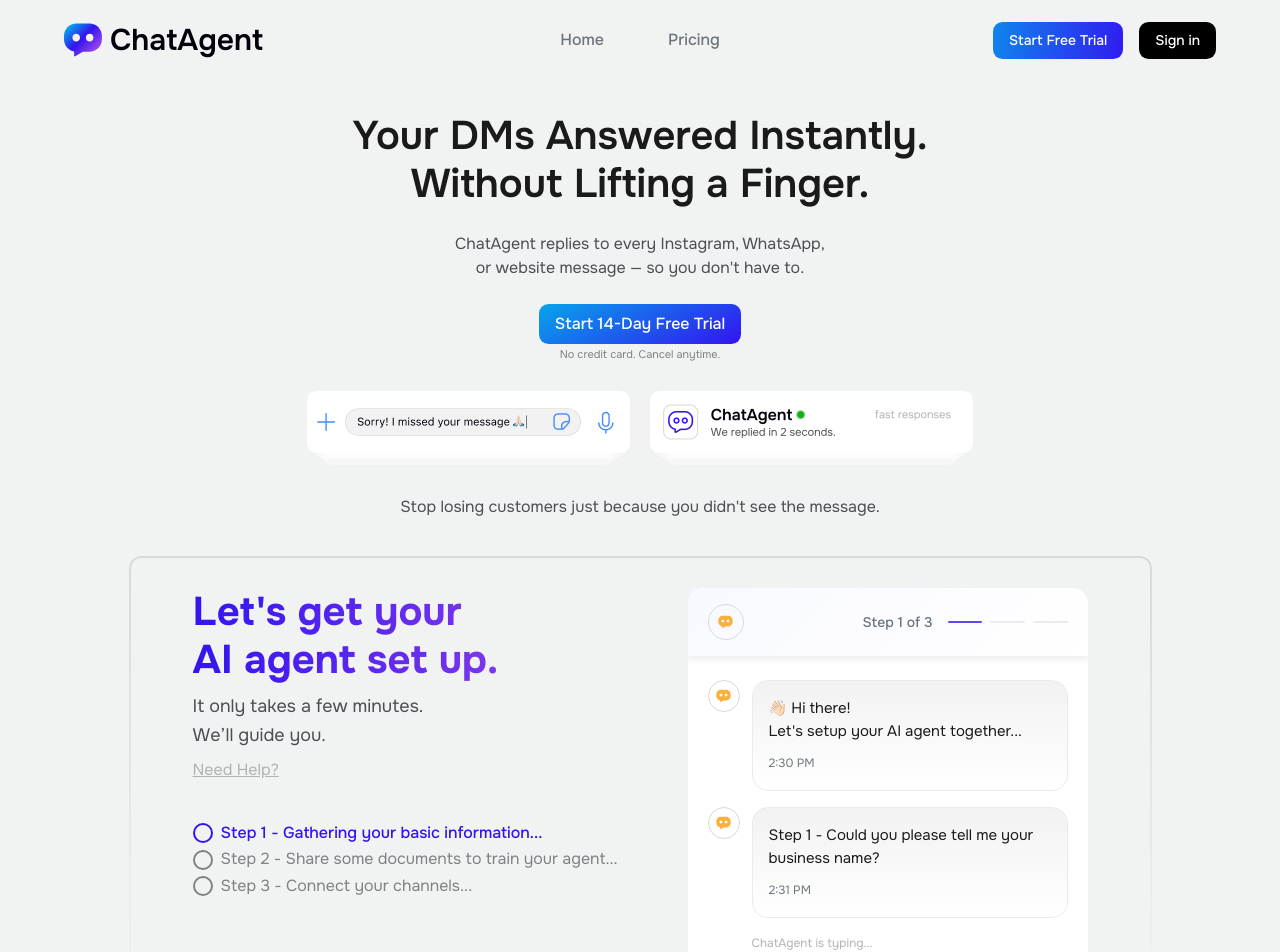
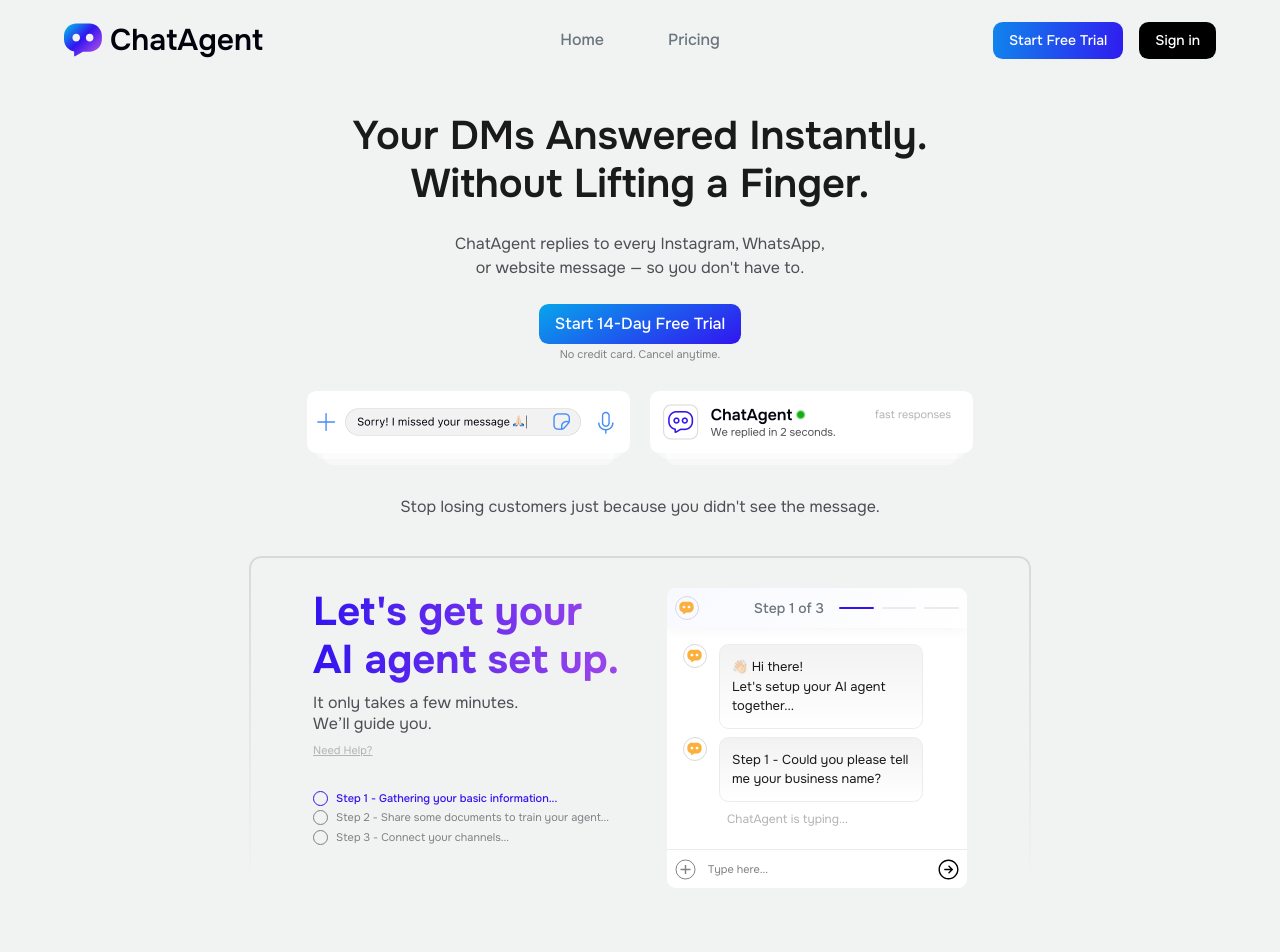
Before and after one commit to chat-agent-io/website, a Next.js app: page / in a window 1280 px wide. Shown: the top 952 px of the page. Built offline with nearby package versions, Linux system fonts and the light colour scheme.

Commit message:
Fix chat section styles for desktop devices

```diff
--- a/app/components/Home/ChatSection/ChatSection.module.scss
+++ b/app/components/Home/ChatSection/ChatSection.module.scss
@@ -112,8 +112,7 @@
 }
 
 .contentWrapper {
-  width: 100%;
-  max-width: 1023px;
+  width: fit-content;
 }
 
 .cardWrapper {
@@ -153,7 +152,7 @@
 .leftColumn {
   display: flex;
   flex-direction: column;
-  gap: 40px;
+  gap: 32px;
   flex: 1;
 }
 
@@ -175,9 +174,9 @@
 }
 
 .setupDescription {
-  font-size: 18px;
+  font-size: 16px;
   color: #4e4d54;
-  line-height: 1.6;
+  line-height: normal;
   margin: 0;
 }
 
@@ -185,6 +184,7 @@
   text-align: left;
   color: #b3b2b6;
   text-decoration: underline;
+  font-size: 11px;
 }
 
 .stepsList {
@@ -203,11 +203,11 @@
   display: flex;
   align-items: center;
   justify-content: center;
-  width: 20px;
-  min-width: 20px;
-  height: 20px;
+  width: 15px;
+  min-width: 15px;
+  height: 15px;
   border-radius: 50%;
-  border: 2px solid #818085;
+  border: 1px solid #818085;
   background: transparent;
   transition: all 0.3s ease;
 
@@ -227,7 +227,7 @@
 }
 
 .stepText {
-  font-size: 16px;
+  font-size: 11px;
   color: #818085;
   line-height: 1.4;
 
@@ -238,7 +238,7 @@
 }
 
 .chatCard {
-  width: 400px;
+  width: 300px;
   flex-shrink: 0;
   overflow: hidden;
   z-index: 5;
@@ -246,19 +246,20 @@
 
 .chatHeader {
   display: flex;
+  height: 40px;
   align-items: center;
   justify-content: space-between;
-  padding: 16px 20px;
+  padding: 0 8px;
   background: linear-gradient(135deg, #f8f9ff 0%, #fff 100%);
-  box-shadow: 0 2px 8px rgba(0, 0, 0, 0.1);
+  box-shadow: 0px 0px 16px rgba(0, 0, 0, 0.05);
 }
 
 .avatarContainer {
   display: flex;
   align-items: center;
   justify-content: center;
-  width: 36px;
-  height: 36px;
+  width: 24px;
+  height: 24px;
   border-radius: 50%;
   border: 1px solid #d9d8da;
 }
@@ -285,10 +286,9 @@
 .chatMessages {
   display: flex;
   flex-direction: column;
-  gap: 16px;
-  padding: 24px 20px;
-  min-height: 300px;
-  max-height: 400px;
+  gap: 8px;
+  padding: 16px;
+  height: 221px;
   overflow-y: auto;
 }
 
@@ -302,8 +302,8 @@
   display: flex;
   align-items: center;
   justify-content: center;
-  width: 32px;
-  height: 32px;
+  width: 24px;
+  height: 24px;
   border-radius: 50%;
   flex-shrink: 0;
   border: 1px solid #d9d8da;
@@ -311,18 +311,19 @@
 
 .messageBubble {
   flex: 1;
-  padding: 16px;
+  padding: 12px;
   background: linear-gradient(180deg, #f2f2f2 0%, #ffffff 100%);
-  border-radius: 16px;
+  border-radius: 9.5px;
   border: 1px solid #e9ecef;
   position: relative;
+  max-width: 204px;
+  width: 100%;
 }
 
 .messageText {
-  font-size: 15px;
+  font-size: 13px;
   color: #1a1a1a;
   line-height: 1.5;
-  margin: 0 0 8px 0;
   white-space: pre-line;
 }
 
@@ -347,7 +348,7 @@
   display: flex;
   align-items: center;
   gap: 12px;
-  padding: 5px;
+  padding: 8.5px 8px;
   background: white;
   border-top: 1px solid #e9ecef;
 }
@@ -356,8 +357,6 @@
   display: flex;
   align-items: center;
   justify-content: center;
-  width: 36px;
-  height: 36px;
   background: none;
   border: none;
   cursor: pointer;
@@ -372,8 +371,7 @@
 
 .inputField {
   flex: 1;
-  padding: 12px 16px;
-  font-size: 14px;
+  font-size: 11px;
   outline: none;
   transition: border-color 0.2s ease;
   color: #000;
@@ -387,8 +385,6 @@
   display: flex;
   align-items: center;
   justify-content: center;
-  width: 36px;
-  height: 36px;
   border: none;
   cursor: pointer;
   transition: all 0.2s ease;
--- a/app/components/Home/ChatSection/ChatSection.tsx
+++ b/app/components/Home/ChatSection/ChatSection.tsx
@@ -200,7 +200,7 @@
               )}
             </div>
 
-            <Card className={styles.chatCard}>
+            <Card className={styles.chatCard} radius="9.5px">
               <div className={styles.chatHeader}>
                 <div className={styles.avatarContainer}>
                   <ChatIcon />
@@ -227,7 +227,6 @@
                     </div>
                     <div className={styles.messageBubble}>
                       <p className={styles.messageText}>{chat.message}</p>
-                      <span className={styles.timestamp}>{chat.timestamp}</span>
                     </div>
                   </div>
                 ))}
--- a/app/components/UI/Card/Card.tsx
+++ b/app/components/UI/Card/Card.tsx
@@ -5,15 +5,20 @@
   children: React.ReactNode;
   className?: string;
   variant?: 'default' | 'elevated' | 'outlined';
+  radius?: string;
 }
 
 export const Card: React.FC<CardProps> = ({
   children,
   className,
   variant = 'default',
+  radius = '16px',
 }) => {
   return (
-    <div className={`${styles.card} ${styles[variant]} ${className || ''}`}>
+    <div
+      className={`${styles.card} ${styles[variant]} ${className || ''}`}
+      style={{ borderRadius: radius }}
+    >
       {children}
     </div>
   );
--- a/app/components/UI/ProgressBar/ProgressBar.module.scss
+++ b/app/components/UI/ProgressBar/ProgressBar.module.scss
@@ -94,12 +94,11 @@
   transition: all 0.3s ease;
 
   &.completed {
-    background-color: colors.$primary-purple;
+    background-color: #3214f0;
   }
 
   &.current {
-    background-color: colors.$primary-purple;
-    animation: pulse 2s infinite;
+    background-color: #3214f0;
   }
 }
 
```
